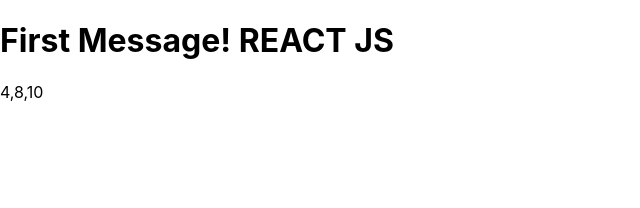
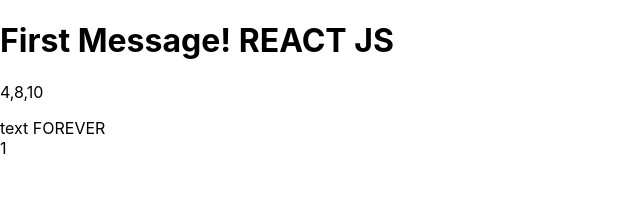
Before and after one commit to soyandresbernal/classReact, a React (Create React App) app: page / in a window 1280 px wide. Shown: the top 208 px of the page, without its empty margins (0-640 px from the left). Built offline with nearby package versions, Linux system fonts and the light colour scheme.

Commit message:
state & child

```diff
--- a/src/App.js
+++ b/src/App.js
@@ -1,47 +1,60 @@
-import React, { Component } from 'react';
-import './App.css';
+import React, { Component } from "react";
+import "./App.css";
 
+class Contador extends Component {
+  constructor() {
+    super();
+    this.state = { contador: 1 };
+    setInterval(() => {
+      this.setState = { contador: this.state.contador + 1 };
+    }, 1000);
+  }
+  render() {
+    return <span> {this.state.contador} </span>;
+  }
+}
+
+class ContadorNumero extends Component {
+  render() {
+    return <span>{this.props.numero}</span>;
+  }
+}
 
 class Text extends Component {
   render() {
-        this.props.texto
-        return (
-            <div>{texto}</div>
-        );
+    const { texto } = this.props;
+    return <div>{texto}</div>;
   }
 }
 
 //default Props->Inmutable
 Text.defaultProps = {
-    texto: 'text FOREVER'
-}
-
+  texto: "text FOREVER",
+};
 
 class Vectors extends Component {
   render() {
-        const { numbers } = this.props
-        const sumV = numbers.map(n => n * 2)
+    const { numbers } = this.props;
+    const sumV = numbers.map((n) => n * 2);
     return (
       <div>
-                <p>{sumV.join(',')}</p>
-
+        <p>{sumV.join(",")}</p>
       </div>
     );
   }
 }
-
-
 
 class App extends Component {
   render() {
     return (
       <div>
         <h1>First Message! REACT JS</h1>
-                <Vectors
-                    numbers={[2, 4, 5]}
-                />
+        <Vectors numbers={[2, 4, 5]} />
+        <Text />
+        <Contador />
+        <ContadorNumero />
       </div>
     );
   }
 }
-export default App
+export default App;
```
Lines whose indentation alone changed are shown as unchanged.
